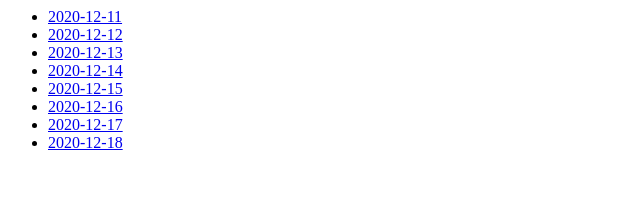
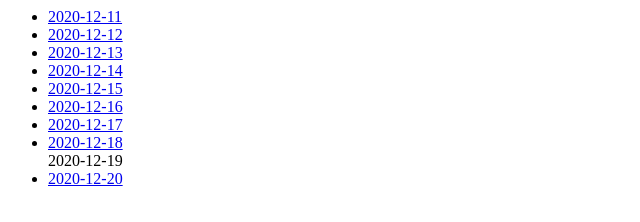
Before and after one commit to melonlly/algorithm, a plain HTML site: page 每日一题/index.html in a window 1280 px wide. Shown: the whole page, without its empty margins (0-640 px from the left). Drawn offline with Linux system fonts and the light colour scheme.

Commit message:
每日一题

```diff
--- a/每日一题/index.html
+++ b/每日一题/index.html
@@ -10,6 +10,8 @@
             <li><a href="https://leetcode-cn.com/problems/word-pattern/" target="_blank">2020-12-16</a></li>
             <li><a href="https://leetcode-cn.com/problems/best-time-to-buy-and-sell-stock-with-transaction-fee/" target="_blank">2020-12-17</a></li>
             <li><a href="https://leetcode-cn.com/problems/find-the-difference/" target="_blank">2020-12-18</a></li>
+            2020-12-19
+            <li><a href="https://leetcode-cn.com/problems/remove-duplicate-letters/" target="_blank">2020-12-20</a></li>
         </ul>
 
         <script>
```
Also changed, not shown: 每日一题/remove-duplicate-letters/remove-duplicate-letters.html (added, +23 -0 lines).
